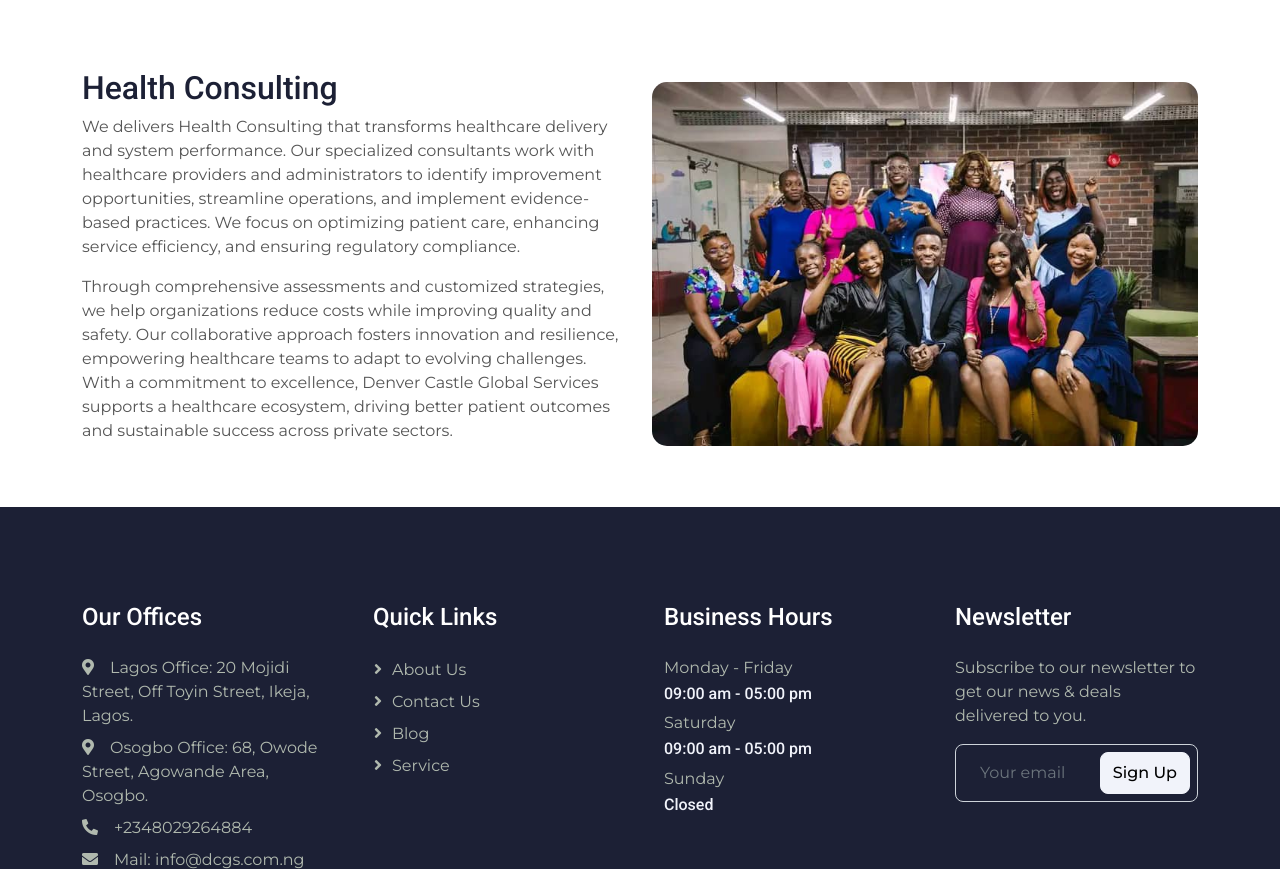
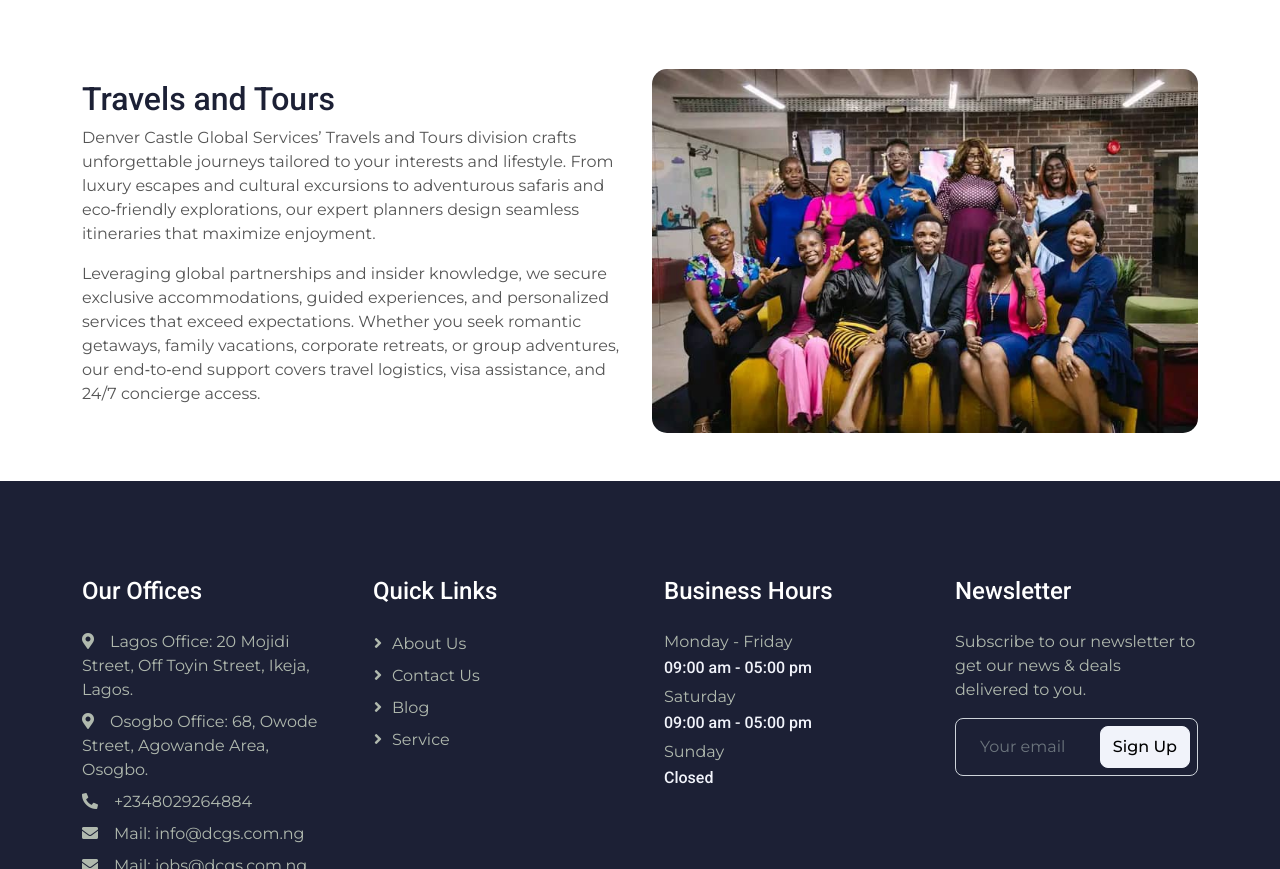
Before and after one commit to Xprogrammin/dg, a plain HTML site: page service.html in a window 1280 px wide. Shown: the part 2141-3010 px from the top of the page. Drawn offline with nearby package versions, Linux system fonts and the light colour scheme.

Commit message:
Update service.html

```diff
--- a/service.html
+++ b/service.html
@@ -180,11 +180,11 @@
         </div>
         <br>
         <div class="col-md-6">
-            <h2>Health Consulting</h2>
-            <p>We delivers Health Consulting that transforms healthcare delivery and system performance. Our specialized consultants work with healthcare providers and administrators to identify improvement opportunities, streamline operations, and implement evidence-based practices. We focus on optimizing patient care,
-                enhancing service efficiency, and ensuring regulatory compliance.</p>
-                <p>Through comprehensive assessments and customized strategies, we help organizations reduce costs while improving quality and safety. Our collaborative approach fosters innovation and resilience, empowering healthcare teams to adapt to evolving challenges. With a commitment to excellence, Denver Castle Global Services
-                    supports a healthcare ecosystem, driving better patient outcomes and sustainable success across private sectors.</p>
+            <h2>Travels and Tours</h2>
+            <p>Denver Castle Global Services’ Travels and Tours division crafts unforgettable journeys tailored to your interests and lifestyle. From luxury escapes and cultural excursions to adventurous safaris
+                and eco‑friendly explorations, our expert planners design seamless itineraries that maximize enjoyment.</p>
+                <p>Leveraging global partnerships and insider knowledge, we secure exclusive accommodations, guided experiences, and personalized services that exceed expectations. Whether you seek romantic getaways, family vacations, corporate retreats, or group adventures,
+                    our end‑to‑end support covers travel logistics, visa assistance, and 24/7 concierge access.</p>
         </div>
     </div>
 </div>
```
